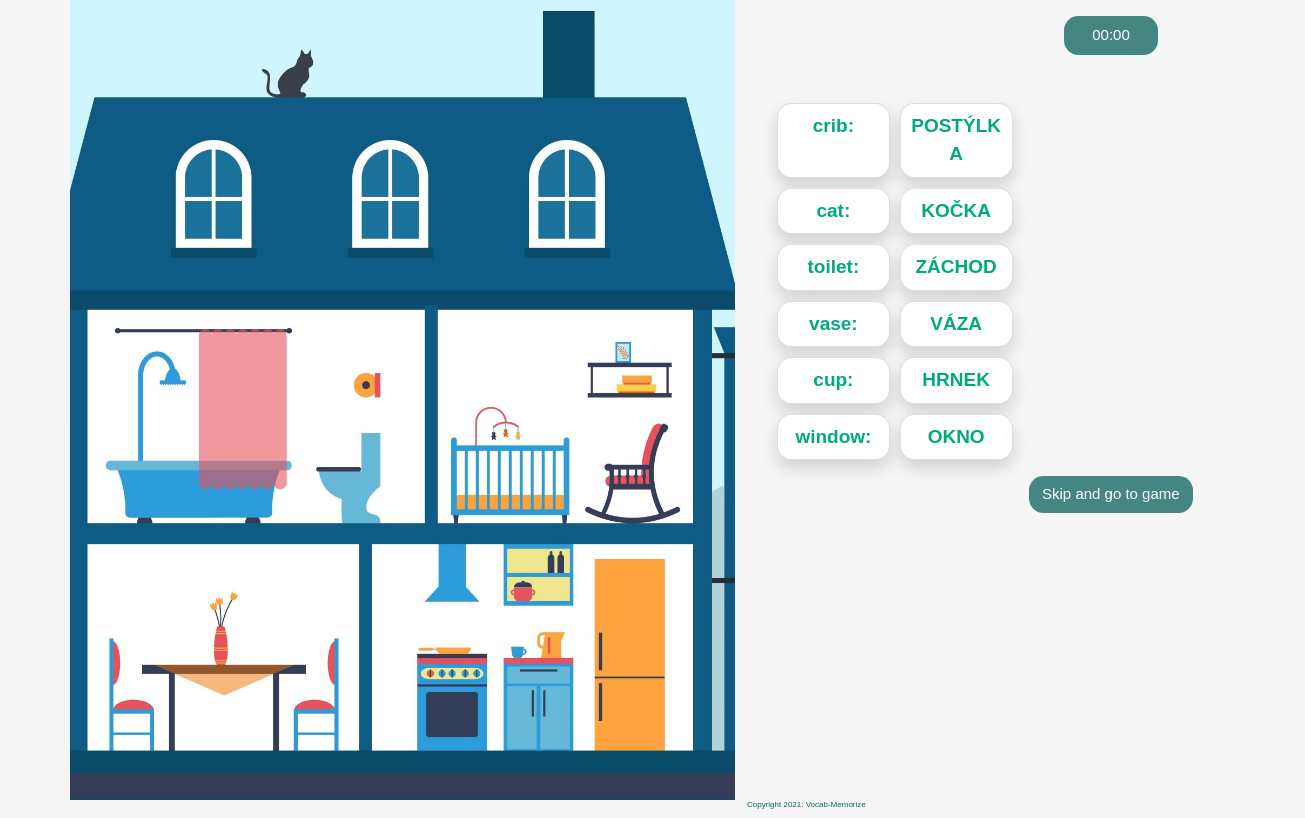
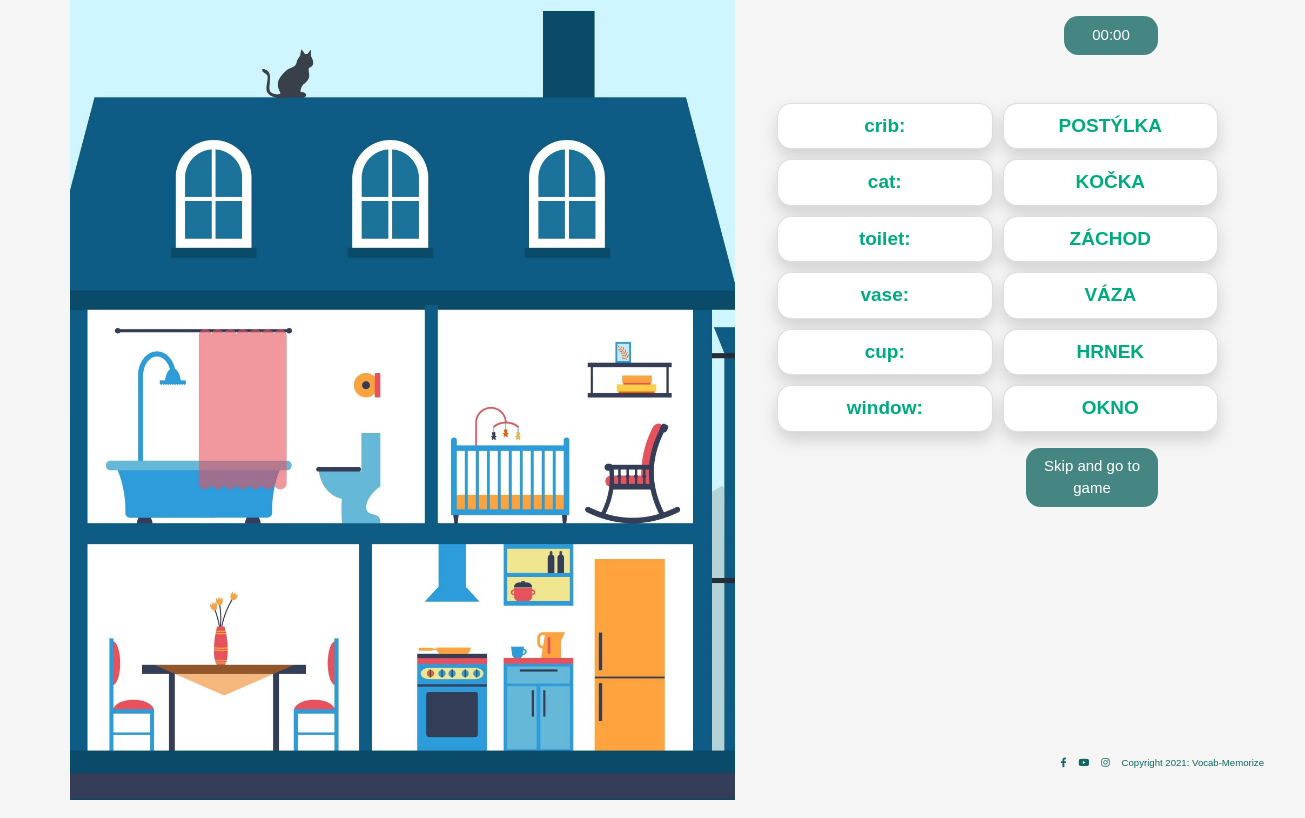
Before and after one commit to KamilaHase/MS2, a plain HTML site: page get-ready.html in a window 1280 px wide. Shown: the whole page, 1305 px wide, since content can reach past the window. Drawn offline with nearby package versions, Linux system fonts and the light colour scheme; a web font is replaced by a local one.

Commit message:
Corrected responsiveness to cards on Get ready

```diff
--- a/assets/css/style.css
+++ b/assets/css/style.css
@@ -29,18 +29,23 @@ p {
     margin-bottom: 1rem;
 }
 
-.footer-logo {
+.footer-game {
     font-family: 'Allerta Stencil', sans-serif;
     color: #116661;
-    font-size: 0.5rem;
+    font-size: 0.6rem;
+    margin-bottom: 1rem;
 }
 
 .footer-icon {
     color: #FFFFFF;
     font-size: 0.6rem;
     margin-bottom: 1rem;
-    background-repeat: no-repeat;
+}
 
+.footer-g-icon {
+    color: #116661;
+    font-size: 0.6rem;
+    margin-bottom: 1rem;
 }
 
 /*------------NAVBAR---------------*/
@@ -228,6 +233,10 @@ p {
 
 }
 
+.footer-hidden-sm {
+    display: none;
+}
+
 .vocab-cards-both {
     margin-left: 1px;
 }
@@ -236,13 +245,6 @@ p {
     margin-left: 0;
 }
 }
-
-/*
-@media (max-width: 1295px) {
-    .cards {
-        font-size: 0.5vh;
-    }
-}*/
 
 @media only screen and (max-width: 880px) {
 #logo {
@@ -259,24 +261,26 @@ p {
     .img-lamp {
         height: 10vw;
     }
-
-
   }
 
-  @media(min-width: 700px) {
+  @media(min-width: 768px) {
     .timer-sm {
         display: none;
     }
   }
 
+  @media(max-width: 768px) {
+    .timer-lg {
+        display: none;
+    }
+  }
+
+
+
 
   @media(max-width: 700px) {
     .img-lamp {
         height: 20vw;
-    }
-
-    .timer-lg {
-        display: none;
     }
 
     .images-introduction-bottom {
@@ -287,11 +291,17 @@ p {
         padding-top: 1rem;
      }
 
+     .game-section {
+         max-height: 400px;
+     }
+
+
 
 .introduction-card {
     padding-left: 1rem;
     padding-right: 1rem;
 }
+
 
   }
 
--- a/get-ready.html
+++ b/get-ready.html
@@ -23,7 +23,7 @@
            </div>
 
 
-           <div class="col-md-5">
+           <div class="col-md-5 game-section">
               <div class="row">
                 <div class="offset-md-8 col-md-3 col-xs-3">
                     <div class="card-body p-2 mt-3 text-center timer-lg">
@@ -31,72 +31,72 @@
                     </div>
                 </div>
                 <div class="row vocab-cards-both">
-                    <div class="col-md-3 col-6 d-flex flex-column card cards shadow bg-body mt-md-5">
+                    <div class="col-xxl-3 col d-flex flex-column card cards shadow bg-body mt-md-5">
                         <div class="card-body p-2 text-center">
                             <p>crib:</p>
                         </div>
                     </div>
-                    <div class="col-md-3 col-6 d-flex flex-column card cards shadow bg-body mt-md-5">
+                    <div class="col-xxl-3 col d-flex flex-column card cards shadow bg-body mt-md-5">
                         <div class="card-body p-2 text-center">
                            <p>POSTÝLKA</p>
                         </div>
                     </div>
                 </div>
                  <div class="row vocab-cards-both">
-                        <div class="col-md-3 col-6 d-flex flex-column card cards shadow bg-body">
+                        <div class="col-xxl-3 col d-flex flex-column card cards shadow bg-body">
                             <div class="card-body p-2 text-center">
                               <p>cat:</p>
                             </div>
                         </div>
-                        <div class="col-md-3 col-6 d-flex flex-column card cards shadow bg-body">
+                        <div class="col-xxl-3 col d-flex flex-column card cards shadow bg-body">
                             <div class="card-body p-2 text-center">
                             <p>KOČKA</p>
                             </div>
                         </div>
                  </div>
                  <div class="row vocab-cards-both">
-                        <div class="col-md-3 col-6 card cards shadow bg-body">
+                        <div class="col-xxl-3 col card cards shadow bg-body">
                             <div class="card-body p-2 text-center">
                             <p>toilet:</p>
                             </div>
                         </div>
-                        <div class="col-md-3 col-6 card cards shadow bg-body">
+                        <div class="col-xxl-3 col card cards shadow bg-body">
                             <div class="card-body p-2 text-center">
                             <p>ZÁCHOD</p>
                             </div>
                         </div>
                  </div>
                  <div class="row vocab-cards-both">
-                    <div class="col-md-3 col-6 card cards shadow bg-body">
+                    <div class="col-xxl-3 col card cards shadow bg-body">
                         <div class="card-body p-2 text-center">
                         <p>vase:</p>
                         </div>
                     </div>
-                    <div class="col-md-3 col-6 card cards shadow bg-body">
+                    <div class="col-xxl-3 col card cards shadow bg-body">
                         <div class="card-body p-2 text-center">
                         <p>VÁZA</p>
                         </div>
                     </div>
                 </div>
                 <div class="row vocab-cards-both">
-                    <div class="col-md-3 col-6 card cards shadow bg-body">
+                    <div class="col-xxl-3 col card cards shadow bg-body">
                         <div class="card-body p-2 text-center">
                         <p>cup:</p>
                         </div>
                     </div>
-                    <div class="col-md-3 col-6 card cards shadow bg-body">
+                    <div class="col-xxl-3 col card cards shadow bg-body">
                         <div class="card-body p-2 text-center">
                         <p>HRNEK</p>
                         </div>
                     </div>
                 </div>
                 <div class="row vocab-cards-both">
-                    <div class="col-md-3 col-6 card cards shadow bg-body">
+                    <div class="col-xxl-3 col card cards shadow bg-body">
                         <div class="card-body p-2 text-center">
                         <p>window:</p>
                         </div>
                     </div>
-                    <div class="col-md-3 col-6 card cards shadow bg-body">
+                    <div class="col-xxl-3 col card cards shadow bg-body">
                         <div class="card-body p-2 text-center">
                         <p>OKNO</p>
                         </div>
@@ -104,13 +104,13 @@
                 </div>
 
                 <div class="row">
-                    <div class="offset-md-7 col-6">
+                    <div class="offset-md-7 col">
                         <div class="card-body text-center">
                             <a href="game.html" class="btn btn-go-to-game" role="button">Skip and go to game</a>
                         </div>
                     </div>
-                    <div class="col-md-3 col-6">
-                        <div class="card-body text-center mt-5 timer-sm">
+                    <div class="col-md-3 col-6 justify-content-end">
+                        <div class="card-body text-center mt-3 timer-sm">
                             <p id="timer-font-sm">00:00</p>
                         </div>
                     </div>
@@ -118,37 +118,38 @@
               </div>
            </div>
         </div>
+    </section>
 
-        <div class="bg-transparent">
+    <footer class="footer bg-transparent footer-hidden-sm fixed-bottom">
         <div class="row">
-               <div class="offset-md-7 col-6">
-               <!--   <ul class="list-inline">
+           <div class="col d-flex justify-content-end me-3">
+
+            <ul class="list-inline">
                  <li class="list-inline-item">
                     <a target="_blank" href="https://www.facebook.com">
-                        <i class="fab fa-facebook-f footer-icon fa-2x mt-3" aria-hidden="true"></i>
+                    <i class="fab fa-facebook-f footer-g-icon fa-2x mt-3" aria-hidden="true"></i>
                     <span class="sr-only">Facebook</span>
                     </a>
                  </li>
                  <li class="list-inline-item">
-                        <a target="_blank" href="https://www.linkedin.com">
-                        <i class="fab fa-linkedin footer-icon fa-2x" aria-hidden="true"></i>
-                        <span class="sr-only">LinkedIn</span>
+                  <a target="_blank" href="https://www.youtube.com">
+                  <i class="fab fa-youtube footer-g-icon fa-2x mt-3" aria-hidden="true"></i>
+                  <span class="sr-only">Youtube</span>
                   </a>
                </li>
                <li class="list-inline-item">
-                        <a target="_blank" href="https://www.youtube.com">
-                        <i class="fab fa-youtue footer-icon fa-2x" aria-hidden="true"></i>
-                        <span class="sr-only">Youtube</span>
+                <a target="_blank" href="https://www.instagram.com">
+                <i class="fab fa-instagram footer-g-icon fa-2x mt-3" aria-hidden="true"></i>
+                <span class="sr-only">Instagram</span>
                 </a>
              </li>
-                  </ul> -->
-                  <h6 class="footer-logo">Copyright 2021: Vocab-Memorize</h6>
+               <li class="list-inline-item">
+                <h6 class="footer-game">Copyright 2021: Vocab-Memorize</h6>
+              </li>
+              </ul>
            </div>
         </div>
-         </div>
-        </div>
-
-    </section>
+    </footer>
 
 
 
```
Also changed, not shown: game.html (+31 -119 lines), index.html (+0 -4 lines). Lines whose indentation alone changed are shown as unchanged.
